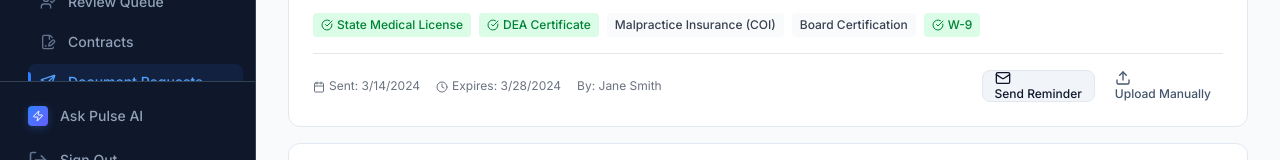
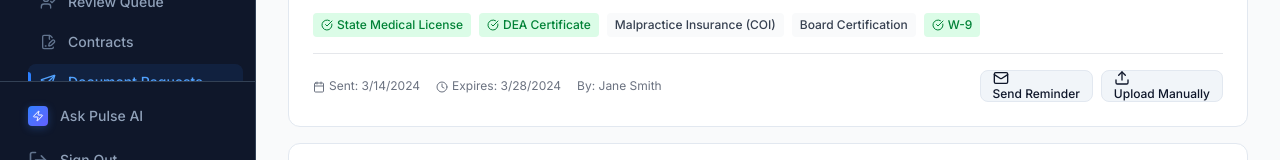
Before and after one commit to CoHoast/clarity-health-network, a Next.js app: page /admin/credentialing/document-requests in a window 1280 px wide. Shown: the part 606-766 px from the top of the page. Built offline with nearby package versions, Linux system fonts and the light colour scheme.

Commit message:
Fix button styling on Document Requests page
- Changed Upload Manually from ghost to secondary variant
- Consistent icon spacing (mr-2) on all buttons
- Added flex items-center for proper alignment
- All buttons now have polished, consistent appearance

```diff
--- a/app/admin/credentialing/document-requests/page.tsx
+++ b/app/admin/credentialing/document-requests/page.tsx
@@ -321,20 +321,20 @@ export default function DocumentRequestsPage() {
                   By: {req.sentBy}
                 </span>
               </div>
-              <div className="flex gap-2">
+              <div className="flex items-center gap-2">
                 {req.status === "pending" || req.status === "partial" ? (
                   <Button variant="secondary" size="sm">
-                    <Mail className="w-4 h-4 mr-1" />
+                    <Mail className="w-4 h-4 mr-2" />
                     Send Reminder
                   </Button>
                 ) : req.status === "expired" ? (
                   <Button variant="secondary" size="sm">
-                    <RefreshCw className="w-4 h-4 mr-1" />
+                    <RefreshCw className="w-4 h-4 mr-2" />
                     Resend Request
                   </Button>
                 ) : null}
-                <Button variant="ghost" size="sm">
-                  <Upload className="w-4 h-4 mr-1" />
+                <Button variant="secondary" size="sm">
+                  <Upload className="w-4 h-4 mr-2" />
                   Upload Manually
                 </Button>
               </div>
@@ -586,12 +586,12 @@ export default function DocumentRequestsPage() {
                   </div>
                 </div>
 
-                <div className="flex gap-3 pt-4 border-t border-slate-200 dark:border-slate-700">
-                  <Button variant="secondary" className="flex-1">
+                <div className="flex items-center gap-3 pt-4 border-t border-slate-200 dark:border-slate-700">
+                  <Button variant="secondary" size="sm" className="flex-1">
                     <Mail className="w-4 h-4 mr-2" />
                     Resend Email
                   </Button>
-                  <Button variant="secondary" className="flex-1">
+                  <Button variant="secondary" size="sm" className="flex-1">
                     <Upload className="w-4 h-4 mr-2" />
                     Upload Manually
                   </Button>
```
